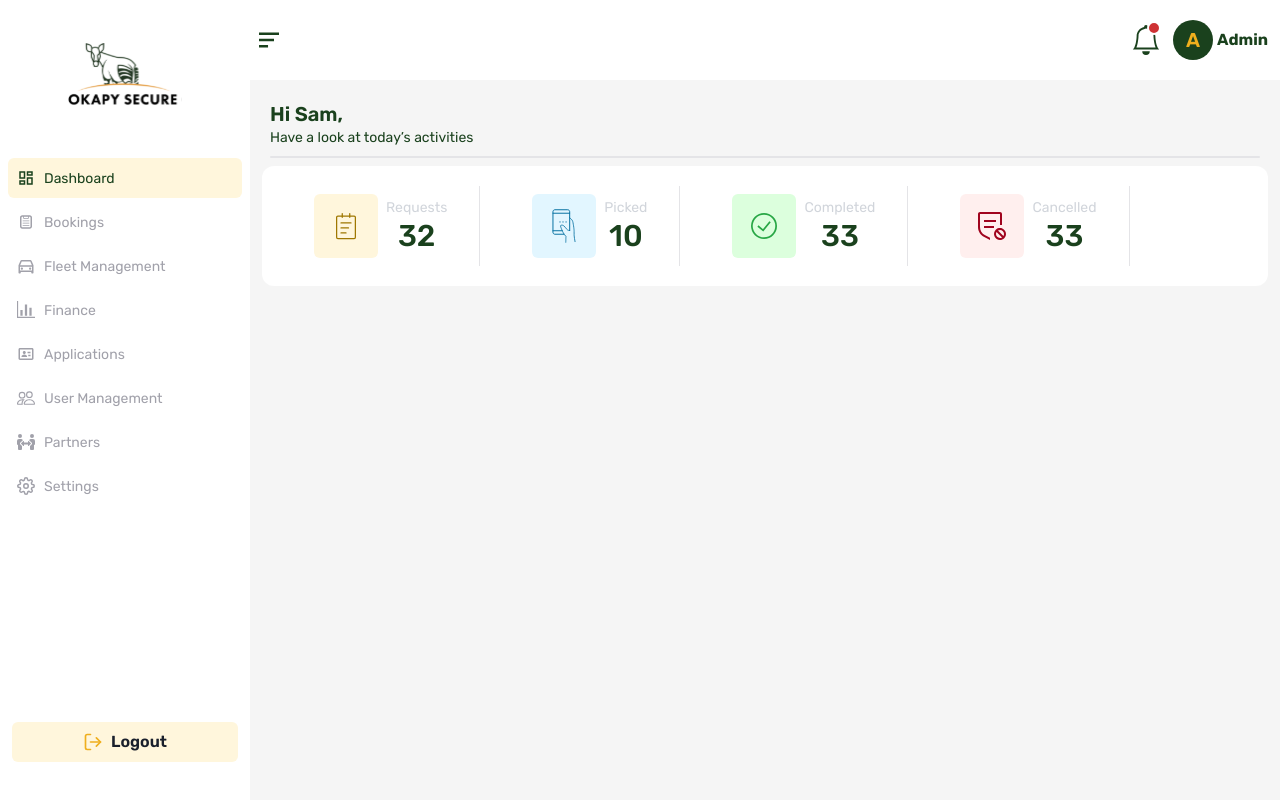
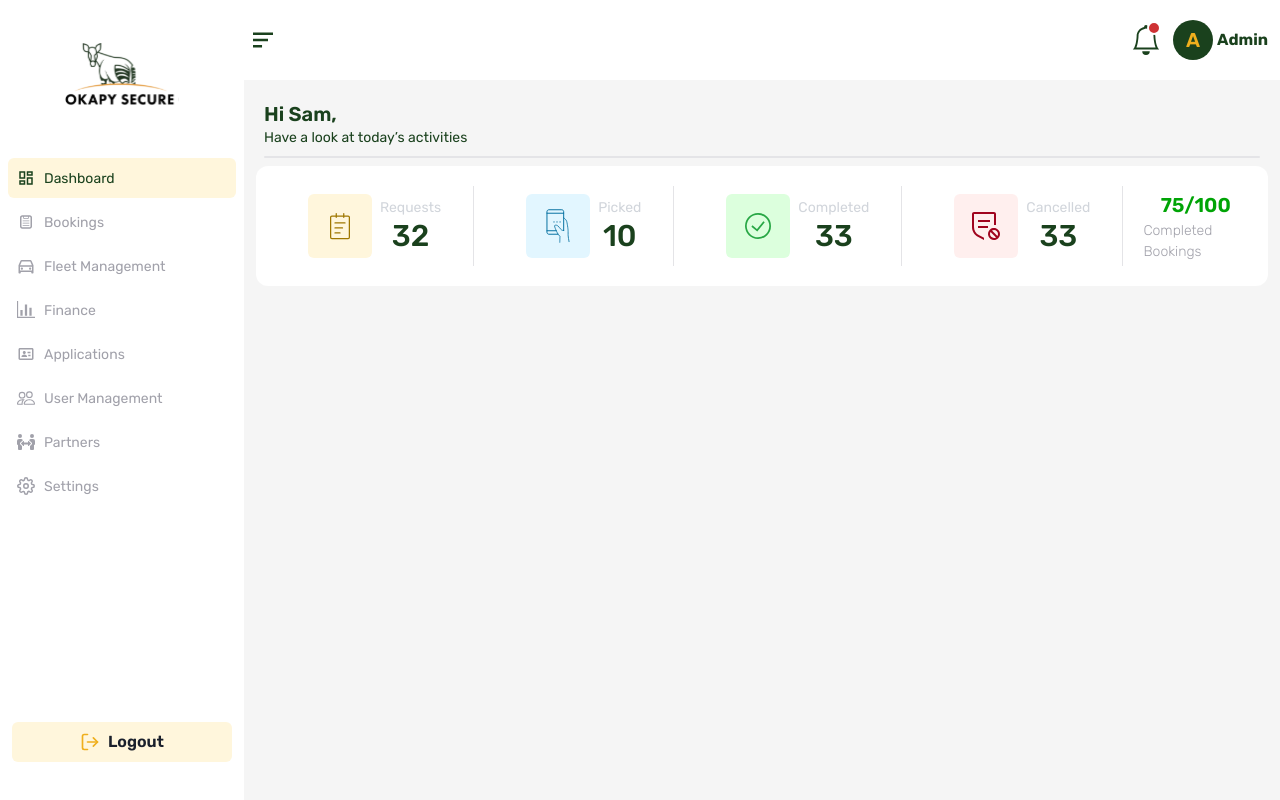
Before and after one commit to Pekstaar/pie-admin, a React (Create React App) app: page / in a window 1280 px wide. Built offline with nearby package versions, Linux system fonts and the light colour scheme.

Commit message:
[UDPATE]: activities card

```diff
--- a/src/components/dashboard/ActivitiesCard.jsx
+++ b/src/components/dashboard/ActivitiesCard.jsx
@@ -1,4 +1,4 @@
-import { Box, HStack } from "@chakra-ui/react";
+import { Box, HStack, Text } from "@chakra-ui/react";
 import React from "react";
 import { Cancelled, Completed, Picked, Requests } from "../../assets/svg";
 // import Example from "../charts/Pie";
@@ -20,7 +20,25 @@ const ActivitiesCard = () => {
           />
         ))}
 
-        <Box>{/* <Example /> */}</Box>
+        <Box>
+          {/* <Example /> */}
+
+          <Text
+            textAlign={"center"}
+            color={"primary_green"}
+            fontWeight={"semibold"}
+            fontSize={"xl"}
+          >
+            75/100
+          </Text>
+          <Text
+            fontSize={"sm"}
+            fontWeight={"light"}
+            className={"text-zinc-400"}
+          >
+            Completed Bookings
+          </Text>
+        </Box>
       </HStack>
     </Wrapper>
   );
```
